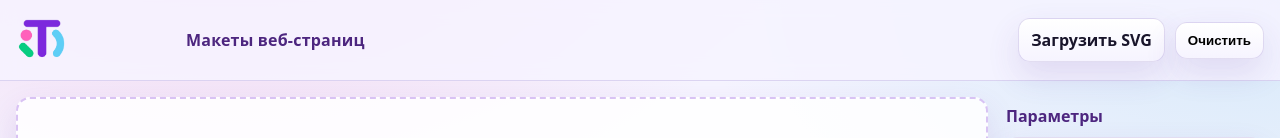
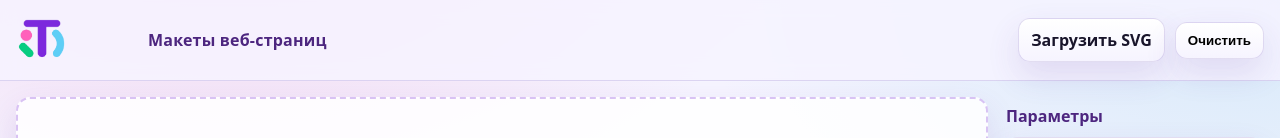
Before and after one commit to krokodil22/SVG-counter, a plain HTML site: page index.html in a window 1280 px wide. Shown: the top 138 px of the page. Drawn offline with Linux system fonts and the light colour scheme.

Commit message:
Update styles.css

```diff
--- a/styles.css
+++ b/styles.css
@@ -51,7 +51,7 @@ body{
   font-weight: 800;
   letter-spacing: .2px;
   color: #4d267f;
-  margin-left: -12px;
+  margin-left: -50px;
 }
 
 .controls{ display: flex; gap: 10px; align-items: center; flex-wrap: wrap; }
```
